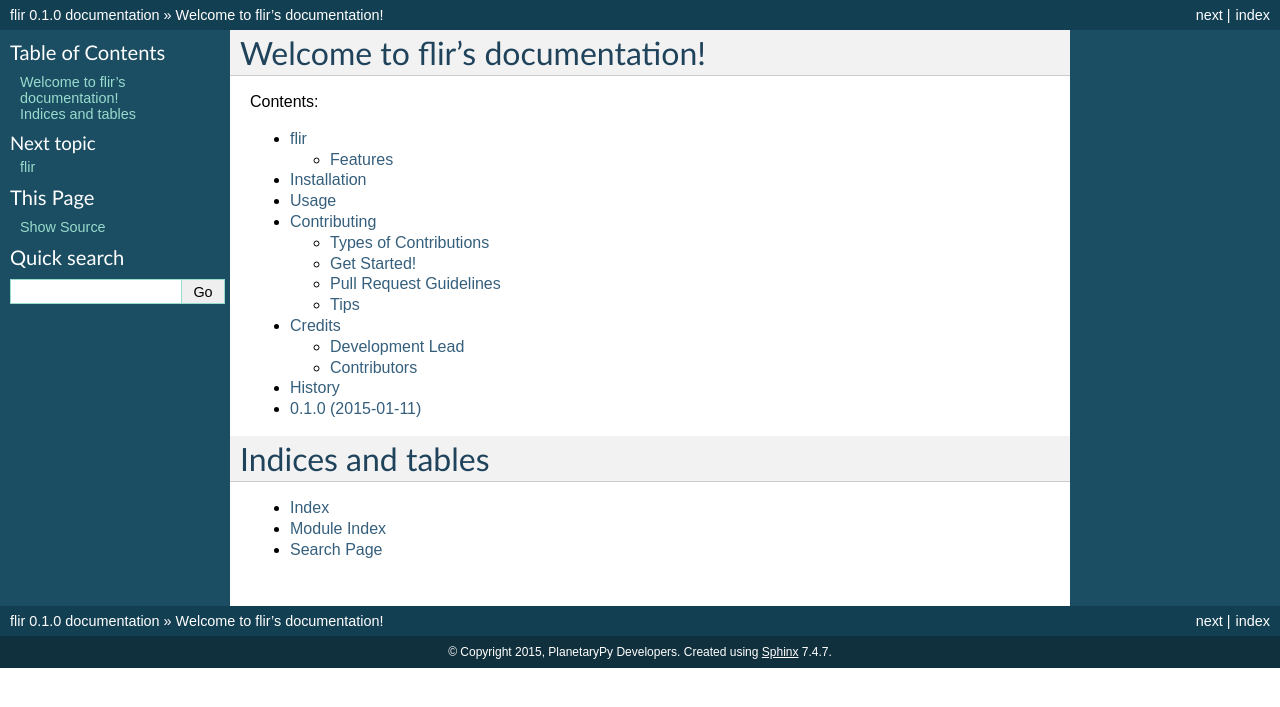
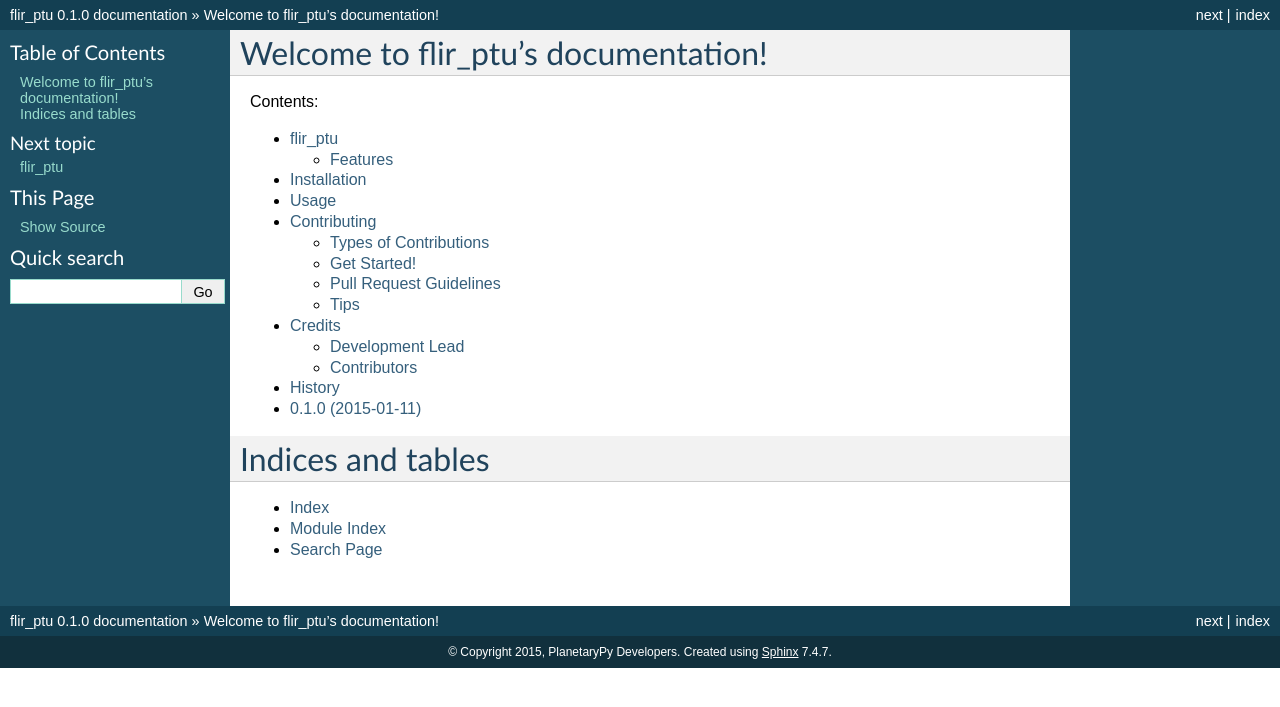
Before and after one commit to nikhilkalige/flir_ptu, a Sphinx documentation site: the page built from docs/index.rst, in a window 1280 px wide. Shown: the top 707 px of the page. Built offline with Sphinx 7.4.7, drawn with Linux system fonts in a browser that asks for light colours; the version number is read from the project's files by our own code.

Commit message:
Change reference to flir

```diff
--- a/docs/conf.py
+++ b/docs/conf.py
@@ -1,7 +1,7 @@
 #!/usr/bin/env python
 # -*- coding: utf-8 -*-
 #
-# flir documentation build configuration file, created by
+# flir_ptu documentation build configuration file, created by
 # sphinx-quickstart on Tue Jul  9 22:26:36 2013.
 #
 # This file is execfile()d with the current directory set to its
@@ -31,7 +31,7 @@ project_root = os.path.dirname(cwd)
 # version is used.
 sys.path.insert(0, project_root)
 
-import flir
+import ptu
 
 # -- General configuration ---------------------------------------------
 
@@ -55,7 +55,7 @@ source_suffix = '.rst'
 master_doc = 'index'
 
 # General information about the project.
-project = u'flir'
+project = u'flir_ptu'
 copyright = u'2015, PlanetaryPy Developers'
 
 # The version info for the project you're documenting, acts as replacement
@@ -63,9 +63,9 @@ copyright = u'2015, PlanetaryPy Developers'
 # the built documents.
 #
 # The short X.Y version.
-version = flir.__version__
+version = flir_ptu.__version__
 # The full version, including alpha/beta/rc tags.
-release = flir.__version__
+release = flir_ptu.__version__
 
 # The language for content autogenerated by Sphinx. Refer to documentation
 # for a list of supported languages.
@@ -188,7 +188,7 @@ html_static_path = ['_static']
 #html_file_suffix = None
 
 # Output file base name for HTML help builder.
-htmlhelp_basename = 'flirdoc'
+htmlhelp_basename = 'flir_ptudoc'
 
 
 # -- Options for LaTeX output ------------------------------------------
@@ -208,8 +208,8 @@ latex_elements = {
 # (source start file, target name, title, author, documentclass
 # [howto/manual]).
 latex_documents = [
-    ('index', 'flir.tex',
-     u'flir Documentation',
+    ('index', 'flir_ptu.tex',
+     u'flir_ptu Documentation',
      u'PlanetaryPy Developers', 'manual'),
 ]
 
@@ -239,8 +239,8 @@ latex_documents = [
 # One entry per manual page. List of tuples
 # (source start file, name, description, authors, manual section).
 man_pages = [
-    ('index', 'flir',
-     u'flir Documentation',
+    ('index', 'flir_ptu',
+     u'flir_ptu Documentation',
      [u'PlanetaryPy Developers'], 1)
 ]
 
@@ -254,10 +254,10 @@ man_pages = [
 # (source start file, target name, title, author,
 #  dir menu entry, description, category)
 texinfo_documents = [
-    ('index', 'flir',
-     u'flir Documentation',
+    ('index', 'flir_ptu',
+     u'flir_ptu Documentation',
      u'PlanetaryPy Developers',
-     'flir',
+     'flir_ptu',
      'One line description of project.',
      'Miscellaneous'),
 ]
--- a/docs/index.rst
+++ b/docs/index.rst
@@ -1,9 +1,9 @@
-.. flir documentation master file, created by
+.. flir_ptu documentation master file, created by
    sphinx-quickstart on Tue Jul  9 22:26:36 2013.
    You can adapt this file completely to your liking, but it should at least
    contain the root `toctree` directive.
 
-Welcome to flir's documentation!
+Welcome to flir_ptu's documentation!
 ======================================
 
 Contents:
--- a/docs/installation.rst
+++ b/docs/installation.rst
@@ -4,9 +4,9 @@ Installation
 
 At the command line::
 
-    $ easy_install flir
+    $ easy_install flir_ptu
 
 Or, if you have virtualenvwrapper installed::
 
-    $ mkvirtualenv flir
-    $ pip install flir
+    $ mkvirtualenv flir_ptu
+    $ pip install flir_ptu
--- a/docs/usage.rst
+++ b/docs/usage.rst
@@ -2,6 +2,6 @@
 Usage
 ========
 
-To use flir in a project::
+To use flir_ptu in a project::
 
-    import flir
+    import ptu
--- a/ptu/__init__.py
+++ b/ptu/__init__.py
@@ -8,7 +8,7 @@ __version__ = '0.1.0'
 import logging
 
 
-logger = logging.getLogger('flir')
+logger = logging.getLogger('ptu')
 handler = logging.StreamHandler()
 formatter = logging.Formatter('%(levelname)s:%(name)s:-%(message)s')
 handler.setFormatter(formatter)
--- a/requirements.txt
+++ b/requirements.txt
@@ -1,4 +1,4 @@
-# Install flir itself
+# Install flir_ptu itself
 -e .
 
 # Install our development requirements
```
Also changed, not shown: CONTRIBUTING.rst (+10 -10 lines), README.rst (+6 -6 lines), setup.py (+6 -6 lines), 5 other files.
